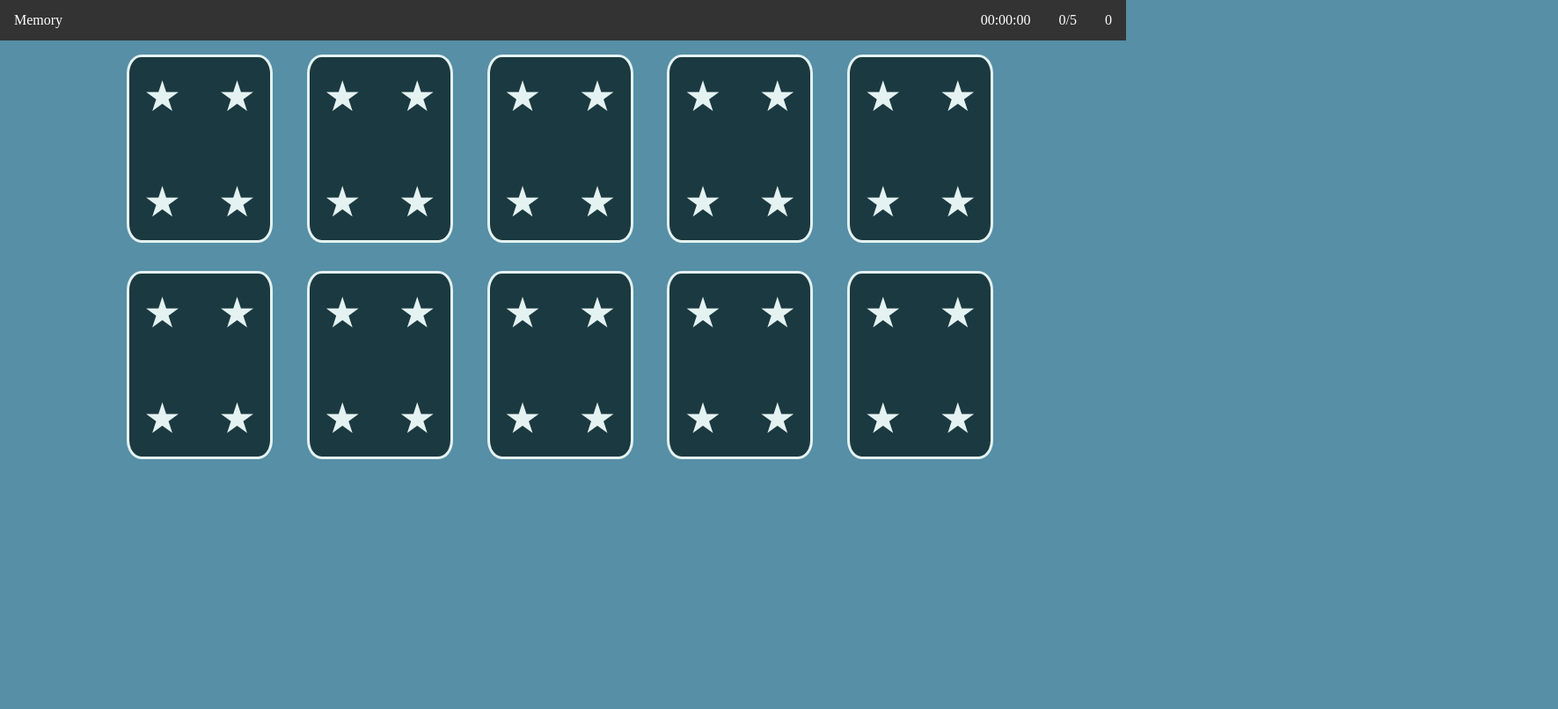
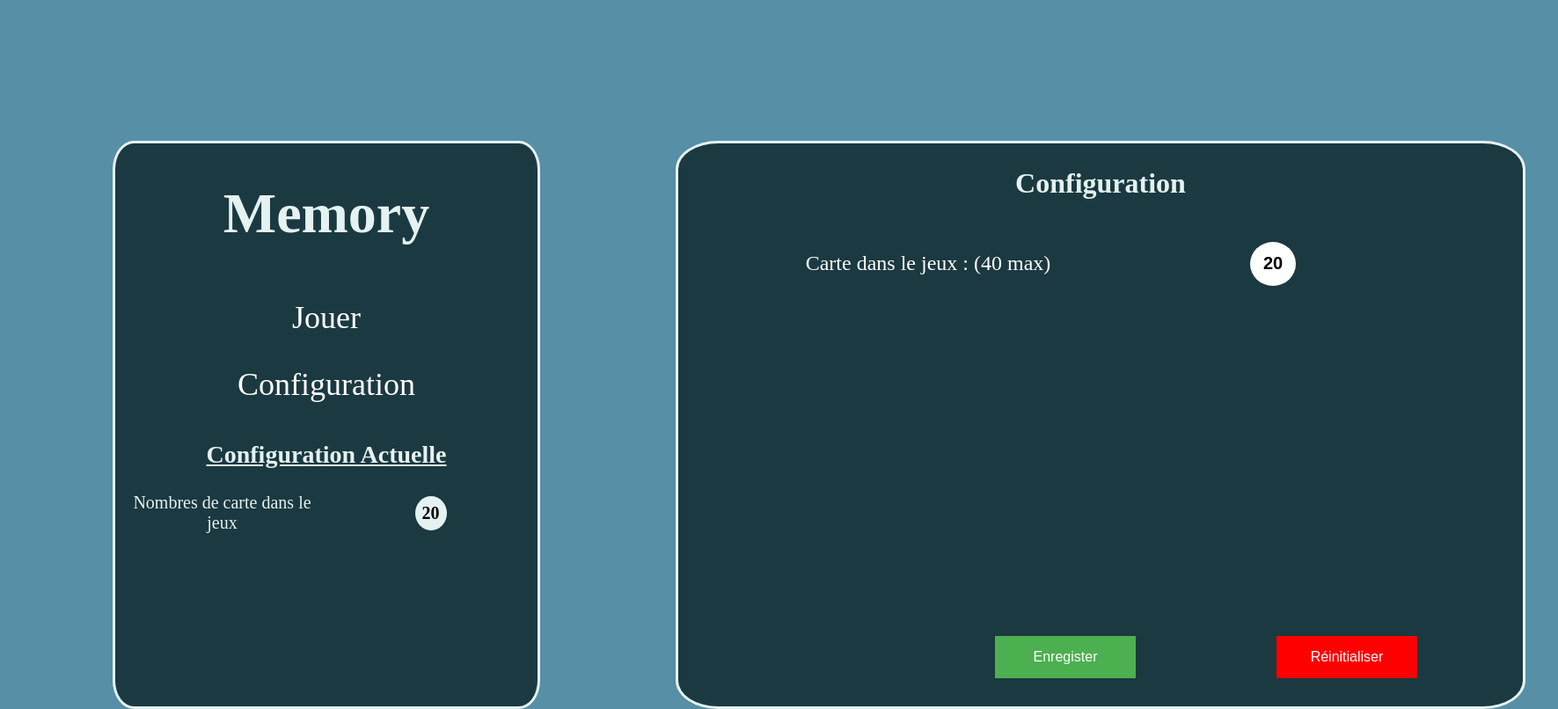
Before and after one commit to Saromase/Memory, a plain HTML site: page index.html in a window 1280 px wide. Shown: the whole page at 88% size, 1771 px wide, since content can reach past the window. Drawn offline with Linux system fonts and the light colour scheme.

Commit message:
add Basic menu And Config

```diff
--- a/index.html
+++ b/index.html
@@ -8,19 +8,41 @@
     <link rel="stylesheet" href="style.css">
 </head>
 <body>
-    <div class="toolbar">
-        <ul>
-            <li><span>Memory</span></li>
-            <!-- <li><a href="#news">News</a></li> -->
-            <li style="float:right"><span class="score" id="scoreCount">0</span></li>
-            <li style="float:right"><span class="pair" id="pairCount"></span></li>
-            <li style="float:right"><span id="timer">00:00:00</span></li>
-        </ul>
-    </div>
-    <div class="container" id="memory-container">
+    <div class="container">
+        <div class="menu">
+            <h1>Memory</h1>
+            <ul>
+                <li><a href="memory/index.html" onclick="prepareGame()">Jouer</a></li>
+                <li><span id="configurationMenu">Configuration</span></li>
+            </ul>
+
+            <div class="menu-config">
+                <div class="menu-config-title">
+                    <h2>Configuration Actuelle</h2>
+                </div>
+                <div class="menu-config-label">
+                    <span>Nombres de carte dans le jeux</span>
+                </div>
+                <div class="menu-config-info-number">
+                    <span id="configNumberCards">20</span>
+                </div>
+            </div>
+        </div>
+        <div class="configuration" id="configuration">
+            <h2>Configuration</h2>
+            <div class="options">
+                <div class="option">
+                    <label for="numberCards">Carte dans le jeux : (40 max)</label>
+                    <input type="number" name="numberCards" id="numberCards" step="2" min="0" value="20" max="40">
+                </div>
+                <div class="option-footer">
+                    <button  class="primary" id="saveConfig">Enregister</button>
+                    <button class="secondary" id="resetConfig">Réinitialiser</button>
+                </div>
+            </div>
+        </div>
     </div>
 </body>
-<!-- <div>Icons made by <a href="https://www.freepik.com/" title="Freepik">Freepik</a> from <a href="https://www.flaticon.com/"             title="Flaticon">www.flaticon.com</a> is licensed by <a href="http://creativecommons.org/licenses/by/3.0/"             title="Creative Commons BY 3.0" target="_blank">CC 3.0 BY</a></div> -->
 </html>
 
-<script src="memory.js"></script>
+<script src="main.js"></script>
--- /dev/null
+++ b/main.js
@@ -0,0 +1,55 @@
+document.getElementById('configurationMenu').addEventListener('click', displayConfiguration);
+
+document.getElementById('numberCards').addEventListener('keyup', checkCardsNumber);
+
+document.getElementById('resetConfig').addEventListener('click', resetConfigurationInput);
+
+document.getElementById('saveConfig').addEventListener('click', saveConfigurationInput);
+
+var Config = {
+    numberCard : 20
+}
+
+
+function displayConfiguration () {
+    let configuration = document.getElementById('configuration');
+
+    if (configuration.classList.contains('hidden')) {
+        configuration.classList.remove('hidden');
+    } else {
+        configuration.classList.add('hidden');
+        resetConfigurationInput();
+    }
+}
+
+
+function resetConfigurationInput () {
+    let number = document.getElementById('numberCards');
+    number.value = 20;
+}
+
+function saveConfigurationInput () {
+    let number = document.getElementById('numberCards');
+    Config.numberCard = number.value;
+    document.getElementById('configNumberCards').innerHTML = number.value;
+
+
+
+    let configuration = document.getElementById('configuration');
+    configuration.classList.add('hidden');
+}
+
+function checkCardsNumber () {
+    let number = document.getElementById('numberCards');
+    if (number.value > 40) {
+        number.value = 40;
+    }
+    if (number.value % 2 === 1 && number.value.length === 2) {
+        number.value = number.value - 1;
+    }
+}
+
+function prepareGame() {
+    console.log(Config);
+    localStorage.setItem('config', JSON.stringify(Config));
+}
--- a/memory.js
+++ b/memory/memory.js
@@ -4,7 +4,7 @@ var CardVisible = 0;
 
 var ScoreCount = 0;
 
-var PairCount = 5;
+var PairCount;
 
 var PairFound = 0;
 
@@ -13,6 +13,12 @@ var Timer = 0;
 var ClockTimer;
 
 var LoadImages = [];
+
+var RootAssets = '../assets/';
+
+var DefaultConfig = {
+    numberCard : 20
+}
 
 var Images = ['001-palm.svg','018-beach.svg','035-leaf.svg',
 '002-iced tea.svg','019-cherries.svg','036-toucan.svg',
@@ -33,6 +39,7 @@ var Images = ['001-palm.svg','018-beach.svg','035-leaf.svg',
 '017-bucket.svg','034-ice cream.svg'];
 
 window.addEventListener('load', function() {
+    getConfig();
     for (let index = 0; index < PairCount; index++) {
         createCardDeck();
     }
@@ -45,13 +52,20 @@ window.addEventListener('load', function() {
     }
 
     document.getElementById('pairCount').innerHTML = PairFound + '/' + PairCount;
-})
+});
+
+function getConfig () {
+    Config = JSON.parse(localStorage.getItem('config'))
+    console.log(Config);
+    PairCount = Config.numberCard / 2 || DefaultConfig.numberCard;
+    console.log(PairCount);
+}
 
 function createCardDeck ()
 {
     let imageSelected = getRandomInt(1, Images.length);
     let image = Images[imageSelected];
-    let imageSrc = './assets/tropico/' + image;
+    let imageSrc = RootAssets + '/tropico/' + image;
     if (!LoadImages[imageSelected]) {
         LoadImages[imageSelected] = new Image();
         LoadImages[imageSelected].src = imageSrc;
@@ -172,7 +186,7 @@ function displayWonModal ()
 
     let tick = document.createElement('img');
     tick.classList = 'tick';
-    tick.src = './assets/checked.svg';
+    tick.src = RootAssets + 'checked.svg';
     tick.alt = 'Checked';
     topModal.appendChild(tick);
     modal.appendChild(topModal);
@@ -184,7 +198,7 @@ function displayWonModal ()
     let clock = document.createElement('div');
     clock.classList = 'win-items';
     let clockIcon = document.createElement('img');
-    clockIcon.src = './assets/clock-circular-outline.svg';
+    clockIcon.src = RootAssets + 'clock-circular-outline.svg';
     clockIcon.alt = 'Clock';
     let clockDescribe = document.createElement('div');
     clockDescribe.classList = 'describe';
@@ -196,7 +210,7 @@ function displayWonModal ()
     let pair = document.createElement('div');
     pair.classList = 'win-items';
     let pairIcon = document.createElement('img');
-    pairIcon.src = './assets/cards.svg';
+    pairIcon.src = RootAssets + 'cards.svg';
     pairIcon.alt = 'Pair';
     let pairDescribe = document.createElement('div');
     pairDescribe.classList = 'describe';
@@ -208,7 +222,7 @@ function displayWonModal ()
     let click = document.createElement('div');
     click.classList = 'win-items';
     let clickIcon = document.createElement('img');
-    clickIcon.src = './assets/click.svg';
+    clickIcon.src = RootAssets + 'click.svg';
     clickIcon.alt = 'click';
     let clickDescribe = document.createElement('div');
     clickDescribe.classList = 'describe';
--- /dev/null
+++ b/memory/style.css
@@ -0,0 +1,177 @@
+body {
+    background-color: #568FA6;
+    margin          : inherit;
+}
+
+/* Toolbar */
+.toolbar ul {
+    list-style-type: none;
+    margin: 0;
+    padding: 0;
+    overflow: hidden;
+    background-color: #333;
+}
+
+.toolbar li {
+    float: left;
+}
+
+.toolbar li a {
+    display: block;
+    color: white;
+    text-align: center;
+    padding: 14px 16px;
+    text-decoration: none;
+}
+
+.toolbar li span {
+    font-size : 1rem;
+    display: block;
+    color: white;
+    text-align: center;
+    padding: 14px 16px;
+    text-decoration: none;
+}
+
+.toolbar li a:hover {
+    background-color: #111;
+}
+
+.toolbar .active {
+    background-color: #4CAF50;
+}
+
+ /* Container  */
+.container {
+    margin-left  : 10vw;
+    margin-right : 10vw;
+    height       : 100%;
+    width        : 80vw;
+    position     : relative;
+    display      : grid;
+    grid-template-columns: repeat(5, 1fr);
+}
+
+.container .card {
+    margin           : 1em;
+    width            : 10rem;
+    height           : 13rem;
+    background-color : #1B3940;
+    border           : solid #E4F2F1 3px;
+    border-radius    : 10%;
+    align-items : center;
+    justify-content : center;
+    position : relative;
+    display: flex;
+}
+
+.container .card .corner {
+    pointer-events:none;
+    font-size : 300%;
+    color : #E4F2F1;
+}
+
+.container .card .corner:nth-child(1) {
+    position: absolute;
+    top : 1rem;
+    left: 1rem;
+}
+
+.container .card .corner:nth-child(2) {
+    position: absolute;
+    bottom : 1rem;
+    left: 1rem;
+}
+
+.container .card .corner:nth-child(3) {
+    position: absolute;
+    right : 1rem;
+    top: 1rem;
+}
+
+.container .card .corner:nth-child(4) {
+    position: absolute;
+    right : 1rem;
+    bottom: 1rem;
+}
+
+.container .card-visible .corner {
+    display : none;
+}
+
+.container .card-visible {
+    margin           : 1em;
+    width            : 10rem;
+    height           : 13rem;
+    border           : solid white 3px;
+    background-color : lightgrey;
+    border-radius    : 10%;
+    float : left;
+}
+
+.container .card-visible .card-img {
+    margin : 1rem;
+}
+
+.container .card-visible .card-footer {
+    color : white;
+    font-size : 2rem;
+    text-align : center;
+}
+
+/* Win Modal */
+
+body .win-modal {
+    background: grey;
+    animation: winModalDisplay .25s;
+    width: 50rem;
+    height: 25rem;
+    position: fixed;
+    top: 50%;
+    left: 39%;
+    margin-top: -9em;
+    margin-left: -15em;
+}
+
+@keyframes winModalDisplay {
+    from {
+      transform: scale(0);
+    }
+    to {
+      transform: scale(1);
+    }
+}
+
+body .win-modal .win-top {
+    height: 50%;
+    background-color: #4CAF50;
+}
+
+
+body .win-modal .win-bot {
+    height: 50%;
+    background-color: #f3f3f3;
+    display: grid;
+    grid-template-columns: repeat(3, 1fr)
+}
+
+body .win-modal .win-top img.tick {
+    margin: auto;
+    width: 15%;
+    display: flex;
+    padding: 2rem;
+}
+
+
+
+body .win-modal .win-bot .win-items {
+    text-align: center;
+}
+body .win-modal .win-bot .win-items img {
+    text-align: center;
+    padding : 0.5rem;
+}
+
+body .win-modal .win-bot .win-items .describe {
+    font-size : 2rem;
+}
--- a/style.css
+++ b/style.css
@@ -3,175 +3,206 @@ body {
     margin          : inherit;
 }
 
-/* Toolbar */
-.toolbar ul {
-    list-style-type: none;
-    margin: 0;
-    padding: 0;
-    overflow: hidden;
-    background-color: #333;
-}
-
-.toolbar li {
-    float: left;
-}
-
-.toolbar li a {
-    display: block;
-    color: white;
-    text-align: center;
-    padding: 14px 16px;
-    text-decoration: none;
-}
-
-.toolbar li span {
-    font-size : 1rem;
-    display: block;
-    color: white;
-    text-align: center;
-    padding: 14px 16px;
-    text-decoration: none;
-}
-
-.toolbar li a:hover {
-    background-color: #111;
-}
-
-.toolbar .active {
-    background-color: #4CAF50;
-}
-
  /* Container  */
-.container {
+ .container {
     margin-left  : 10vw;
     margin-right : 10vw;
     height       : 100%;
     width        : 80vw;
     position     : relative;
     display      : grid;
-    grid-template-columns: repeat(5, 1fr);
 }
 
-.container .card {
-    margin           : 1em;
-    width            : 10rem;
-    height           : 13rem;
+.container .menu {
+    width            : 30rem;
+    height           : 40rem;
+    top              : 10rem;
     background-color : #1B3940;
     border           : solid #E4F2F1 3px;
-    border-radius    : 10%;
-    align-items : center;
-    justify-content : center;
-    position : relative;
-    display: flex;
+    border-radius    : 5%;
+    position : absolute;
 }
 
-.container .card .corner {
-    pointer-events:none;
-    font-size : 300%;
+.container .menu h1 {
+    text-align: center;
+    font-size: 4rem;
     color : #E4F2F1;
 }
 
-.container .card .corner:nth-child(1) {
-    position: absolute;
-    top : 1rem;
-    left: 1rem;
+.container .menu ul {
+    list-style-type: none;
+    margin: 0;
+    padding: 0;
 }
 
-.container .card .corner:nth-child(2) {
-    position: absolute;
-    bottom : 1rem;
-    left: 1rem;
+.container .menu li a {
+    display: block;
+    color: white;
+    text-align: center;
+    padding: 14px 16px;
+    text-decoration: none;
+    font-size : 2.25rem;
+    line-height: 3rem;
 }
 
-.container .card .corner:nth-child(3) {
-    position: absolute;
-    right : 1rem;
-    top: 1rem;
+.container .menu li a:hover {
+    color : #568FA6;
+    text-decoration: underline #E4F2F1;
 }
 
-.container .card .corner:nth-child(4) {
-    position: absolute;
-    right : 1rem;
-    bottom: 1rem;
+.container .menu li span {
+    display: block;
+    color: white;
+    text-align: center;
+    padding: 14px 16px;
+    text-decoration: none;
+    font-size : 2.25rem;
+    line-height: 3rem;
+    cursor: pointer;
 }
 
-.container .card-visible .corner {
-    display : none;
+.container .menu li span:hover {
+    color : #568FA6;
+    text-decoration: underline #E4F2F1;
 }
 
-.container .card-visible {
-    margin           : 1em;
-    width            : 10rem;
-    height           : 13rem;
-    border           : solid white 3px;
-    background-color : lightgrey;
-    border-radius    : 10%;
-    float : left;
+/* Configuration actuelle */
+.container .menu .menu-config {
+    display: grid;
+    grid-template-columns: repeat(2, 1fr);
+    grid-auto-rows: minmax(3rem, auto);
+    padding: 3px;
 }
 
-.container .card-visible .card-img {
-    margin : 1rem;
+.container .menu .menu-config .menu-config-title {
+    grid-column-start: 1;
+    grid-column-end: 3;
+    text-decoration: underline #E4F2F1;
 }
 
-.container .card-visible .card-footer {
-    color : white;
-    font-size : 2rem;
+.container .menu .menu-config .menu-config-title h2 {
+    font-size : 1.75rem;
     text-align : center;
+    color : #E4F2F1;
 }
 
-/* Win Modal */
-
-body .win-modal {
-    background: grey;
-    animation: winModalDisplay .25s;
-    width: 50rem;
-    height: 25rem;
-    position: fixed;
-    top: 50%;
-    left: 39%;
-    margin-top: -9em;
-    margin-left: -15em;
+.container .menu .menu-config .menu-config-label {
+    grid-column-start: 1;
+    grid-column-end: 2;
+    font-size : 1.25rem;
+    text-align : center;
+    margin: auto;
+    padding: 0.25rem;
+    color : #E4F2F1;
 }
 
-@keyframes winModalDisplay {
-    from {
-      transform: scale(0);
-    }
-    to {
-      transform: scale(1);
-    }
+.container .menu .menu-config .menu-config-info-number {
+    grid-column-start: 2;
+    grid-column-end: 3;
+    font-size : 1.25rem;
+    text-align : center;
+    margin: auto;
+    padding: 0.5rem;
+    background-color: #E4F2F1;
+    border-radius: 50%;
+    font-weight: bold;
 }
 
-body .win-modal .win-top {
-    height: 50%;
-    background-color: #4CAF50;
+.container .menu .menu-config .menu-config-info {
+    grid-column-start: 2;
+    grid-column-end: 3;
+    font-size : 1.25rem;
+    text-align : center;
+    margin: auto;
+}
+
+/* Configuration */
+
+.container .configuration {
+    width            : 60rem;
+    height           : 40rem;
+    top              : 10rem;
+    left : 40rem;
+    background-color : #1B3940;
+    border           : solid #E4F2F1 3px;
+    border-radius    : 5%;
+    position : absolute;
+}
+
+.container .configuration h2 {
+    text-align: center;
+    font-size: 2rem;
+    color : #E4F2F1;
+}
+
+.container .configuration .options {
+    margin: 2.5rem;
+    text-align: center;
+}
+
+.container .configuration .option {
+    margin: 3rem;
+    display: grid;
+    grid-template-columns: repeat(2, 1fr);
 }
 
 
-body .win-modal .win-bot {
-    height: 50%;
-    background-color: #f3f3f3;
-    display: grid;
-    grid-template-columns: repeat(3, 1fr)
-}
-
-body .win-modal .win-top img.tick {
+.container .configuration .option label {
+    font-size : 1.5rem;
+    color: white;
     margin: auto;
-    width: 15%;
-    display: flex;
-    padding: 2rem;
 }
 
 
-
-body .win-modal .win-bot .win-items {
+.container .configuration .option input {
+    width: 3rem;
+    margin: auto;
+    height: 3rem;
     text-align: center;
-}
-body .win-modal .win-bot .win-items img {
-    text-align: center;
-    padding : 0.5rem;
+    border-radius: 50%;
+    border: none;
+    outline : none;
+    font-weight: bold;
+    font-size : 1.25em;
 }
 
-body .win-modal .win-bot .win-items .describe {
-    font-size : 2rem;
+.container .configuration .option-footer {
+    display : grid;
+    grid-template-columns: repeat(3, 1fr);
+    position: absolute;
+    bottom: 2rem;
+    width: 100%;
 }
+
+.container .configuration .option-footer button{
+    border: none;
+    color: white;
+    padding: 15px 32px;
+    text-align: center;
+    text-decoration: none;
+    font-size: 16px;
+}
+
+.container .configuration .option-footer button.primary{
+    background-color: #4CAF50;
+    width: 10rem;
+    grid-column-start: 2;
+    grid-column-end: 3;
+}
+
+.container .configuration .option-footer button.secondary{
+    background-color: red;
+    width: 10rem;
+    grid-column-start: 3;
+    grid-column-end: 4;
+}
+
+/* Disabled arrow */
+input::-webkit-outer-spin-button,
+input::-webkit-inner-spin-button {
+    -webkit-appearance: none;
+}
+
+.hidden {
+    visibility: hidden;
+}
```
Also changed, not shown: memory/index.html (added, +26 -0 lines).
